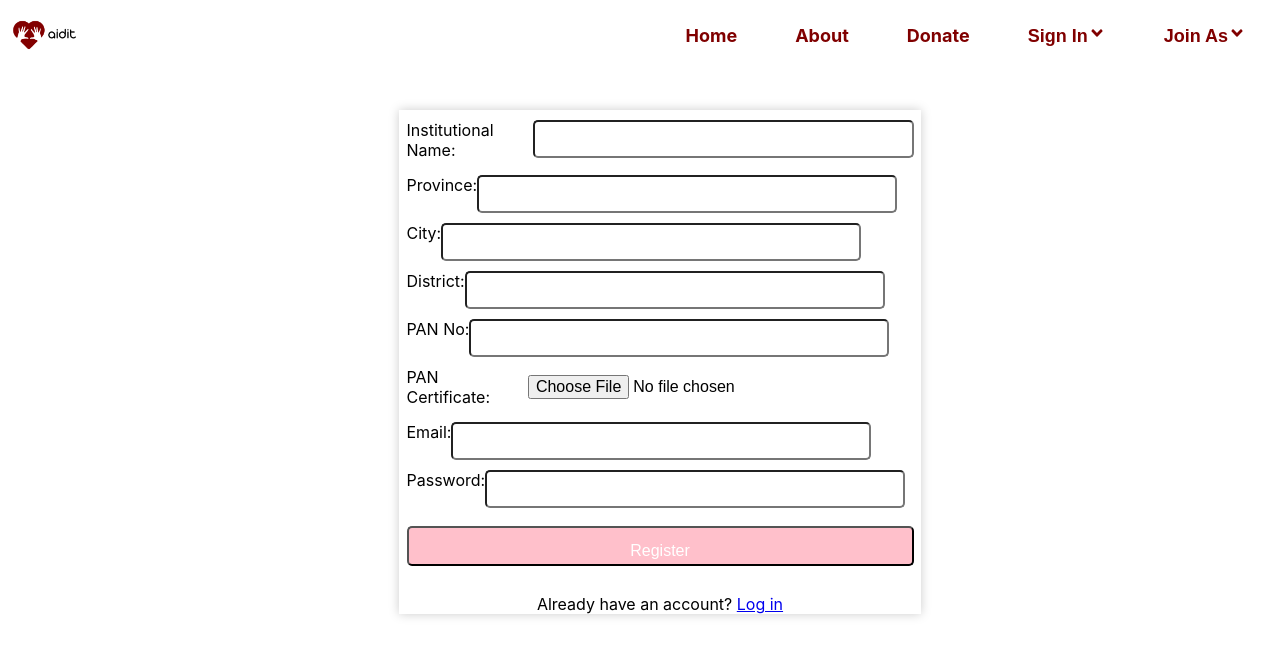
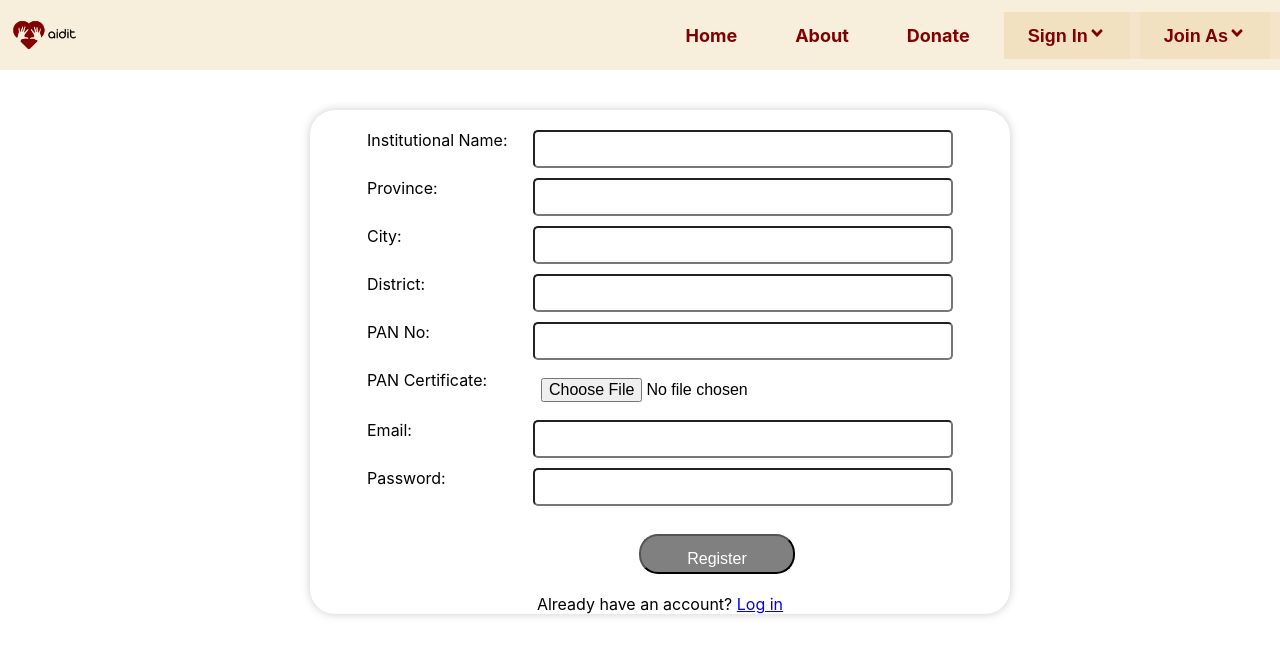
Before and after one commit to AIDIT-A-Humanitarian-Cause/Aidit_Hackathon, a React (Create React App) app in the folder client/: page /join/institution/register in a window 1280 px wide. Shown: the top 656 px of the page. Built offline with nearby package versions, Linux system fonts and the light colour scheme.

Commit message:
sign in and register final done  and social media too

```diff
--- a/client/src/components/DonorRegister.js
+++ b/client/src/components/DonorRegister.js
@@ -6,8 +6,10 @@ import { useNavigate } from "react-router-dom";
 import Navbar from "./NavBar";
 const FormContainer = styled.div`
   display: flex;
+  border-radius: 15px;
   margin-top: 38px;
   margin-left : 38px;
+  margin-bottom: 10px;
 
   background-color: white;
   flex-direction: column;
@@ -56,16 +58,25 @@ const Select = styled.select`
 `;
 
 const Button = styled.button`
-  background-color: pink;
+ background-color: gray;
     color: white;
     padding: 14px 20px;
     margin: 8px 0;
     border: outline;
     cursor: pointer;
-  border-radius: 5px;
+
     font-size: 16px;
-  width: 100%;
+    width: 164px;
     height: 40px;
+    margin-left: 161px;
+    margin-top: 29px;
+    border-radius: 24px;
+px
+;
+}
+
+user agent stylesheet
+button {
 `
 
 const LoginPrompt = styled.div`
--- a/client/src/components/DonorSignIn.js
+++ b/client/src/components/DonorSignIn.js
@@ -6,6 +6,7 @@ import { useNavigate } from "react-router-dom";
 import Navbar from "./NavBar";
 const FormContainer = styled.div`
   display: flex;
+  border-radius : 15px;
   flex-direction: column;
   align-items: center;
   padding: 20px;
@@ -47,8 +48,12 @@ const Button = styled.button`
   cursor: pointer;
   border-radius: 5px;
   font-size: 16px;
-  width: 100%;
-  height : 45px;
+  margin-left : 126px;
+  width: 135px;
+  height : 39   px;
+  align-items: center;
+  border-radius : 30px;
+
 `;
 
 const SignUpPrompt = styled.div`
--- a/client/src/components/Footer.js
+++ b/client/src/components/Footer.js
@@ -38,13 +38,13 @@ const DateContainer = styled.div`
 const Footer = () => (
     <FooterContainer>
         <SocialContainer>
-            <SocialIcon href="#">
+            <SocialIcon href="https://www.facebook.com/profile.php?id=100089776567340&is_tour_dismissed=true">
                 <FaFacebook />
             </SocialIcon>
-            <SocialIcon href="#">
+            <SocialIcon href="https://twitter.com/IshanPanta1">
                 <FaTwitter />
             </SocialIcon>
-            <SocialIcon href="#">
+            <SocialIcon href="https://www.instagram.com/aidit3000/">
                 <FaInstagram />
             </SocialIcon>
 
--- a/client/src/components/InstitutionRegister.js
+++ b/client/src/components/InstitutionRegister.js
@@ -6,12 +6,17 @@ import axios from "../api/axios";
 import Navbar from "./NavBar";
 const FormContainer = styled.div`
   display: flex;
+  padding-top : 10px;
   background-color: white;
   flex-direction: column;
   align-items: center;
   padding-left : 100px;
   padding-right : 100px;
-  width: 322px;
+  width: 500px;
+  border-radius: 25px;
+
+
+
   box-shadow: 0px 0px 10px 0px #ccc;
 `;
 
@@ -26,6 +31,7 @@ const FormRow = styled.div`
 const Label = styled.label`
   font-size: 16px;
   margin-bottom: 5px;
+  width: 166px;
 `;
 
 const Input = styled.input`
@@ -38,16 +44,19 @@ const Input = styled.input`
 `;
 
 const Button = styled.button`
-  background-color: pink;
+      background-color: gray;
     color: white;
     padding: 14px 20px;
-  margin: 8px 0;
 
     cursor: pointer;
     border-radius: 5px;
     font-size: 16px;
-  width: 100%;
+    width: 156px;
+
     height: 40px;
+    border-radius: 19px;
+    margin-left: 272px;
+    margin-top: 18px;
 `;
 
 const LoginPrompt = styled.div`
--- a/client/src/components/InstitutionSignIn.js
+++ b/client/src/components/InstitutionSignIn.js
@@ -60,7 +60,7 @@ height : 40px;
   align-items : center;
   justify-content : center;
   align-items : center ;
- margin-left : 100px;
+ margin-left : 126px;
   width: 135px;
   border-radius : 30px;
 `;
--- a/client/src/components/NavBar.js
+++ b/client/src/components/NavBar.js
@@ -9,7 +9,7 @@ const NavContainer = styled.nav`
   flex 3;
 
   justify-content: end;
-  background-color: white;
+
   font-weight: bold;
   box-shadow : 2px 2px 2px solid gray;
 
@@ -35,19 +35,20 @@ const NavButton = styled.button`
   font-weight: bold;
   cursor: pointer;
 
-  background-color: white;
+  background-color: rgba(242, 222, 186, .5);
 `;
 
 const NavDropdown = styled.div`
   position: relative;
   display: inline-block;
   cursor: pointer;
+  background-color : rgba(242, 222, 186, .5);
 `;
 
 const NavDropdownContent = styled.div`
   display: ${(props) => (props.showDropdown ? "block" : "none")};
   position: absolute;
-  background-color: white;
+  background-color: rgba(242, 222, 186, .5);
   box-shadow: 0px 8px 16px 0px rgba(0, 0, 0, 0.2);
   z-index: 1;
   min-width: 160px;
@@ -59,7 +60,8 @@ const NavDropdownItem = styled.a`
   text-decoration: none;
   display: block;
   &:hover {
-    background-color: #f1f1f1;
+   background-color : rgba(242, 222, 186, .5);
+
   }
   a {
     text-decoration: none;
@@ -74,7 +76,9 @@ const Logo = styled.img`
 `;
 const Container = styled.div `
   display : flex ;
-`
+  background-color : rgba(242, 222, 186, .5);
+
+  `
 const Navbar = () => {
   const [showDropdown, setShowDropdown] = useState(false);
   const [showSignIn, setSignIn] = useState(false);
```
Lines whose indentation alone changed are shown as unchanged.
